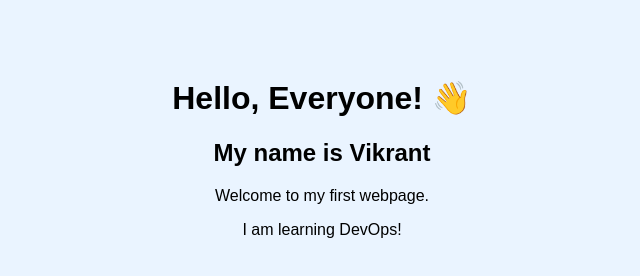
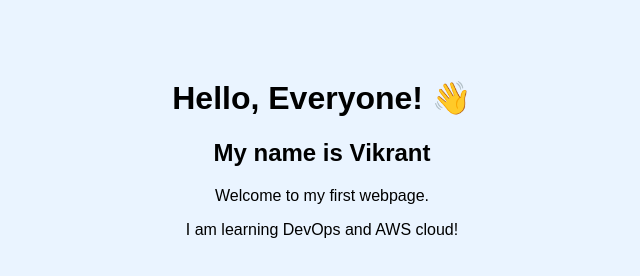
Before and after one commit to vikrant-kum/Web-projects, a plain HTML site: page index.html in a window 1280 px wide. Shown: the whole page, without its empty margins (318-958 px from the left). Drawn offline with Linux system fonts and the light colour scheme.

Commit message:
Update DevOps learning message to include AWS cloud

```diff
--- a/index.html
+++ b/index.html
@@ -12,7 +12,7 @@
 
     <p>Welcome to my first webpage.</p>
 
-    <p>I am learning DevOps!</p>
+    <p>I am learning DevOps and AWS cloud!</p>
 
 </body>
 </html>
```
